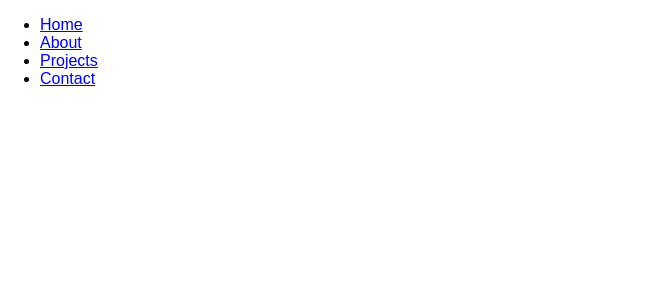
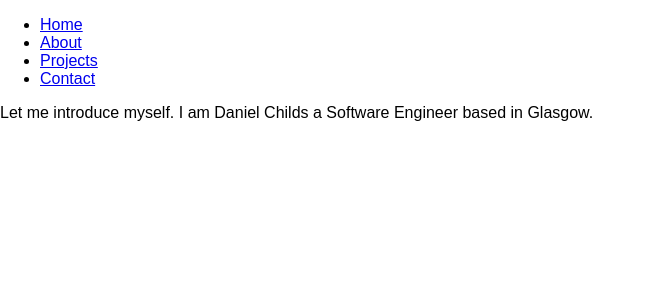
Before and after one commit to DChilds94/person-website, a React (Create React App) app: page / in a window 1280 px wide. Shown: the top 300 px of the page, without its empty margins (0-654 px from the left). Built offline with nearby package versions, Linux system fonts and the light colour scheme.

Commit message:
moves HomePage.js to components file

```diff
--- a/src/App.js
+++ b/src/App.js
@@ -1,5 +1,5 @@
 import React, { Component } from 'react'
-import HomePage from './containers/HomePage.js'
+import HomePage from './components/HomePage.js'
 import NavBar from './containers/NavBar.js'
 import {BrowserRouter as Router, Route} from 'react-router-dom'
 
@@ -9,11 +9,11 @@ class App extends Component {
       <Router>
         <React.Fragment>
           <NavBar />
-          <Route exact path = '/' Component={HomePage} />
+          <Route exact path = '/' component={HomePage} />
           {/* uncomment as you add the pages */}
-          {/* <Route path = '/about' Component={About} />
-          <Route path = '/projects' Component={Projects} />
-          <Route path = '/contact' Component={Contact} /> */}
+          {/* <Route path = '/about' component={About} />
+          <Route path = '/projects' component={Projects} />
+          <Route path = '/contact' component={Contact} /> */}
         </React.Fragment>
       </Router>
     );
--- a/src/containers/homepage.js
+++ b/src/components/HomePage.js
@@ -1,4 +1,5 @@
 import React, {Component} from 'react';
+
 
 class HomePage extends Component {
     render(){
```
